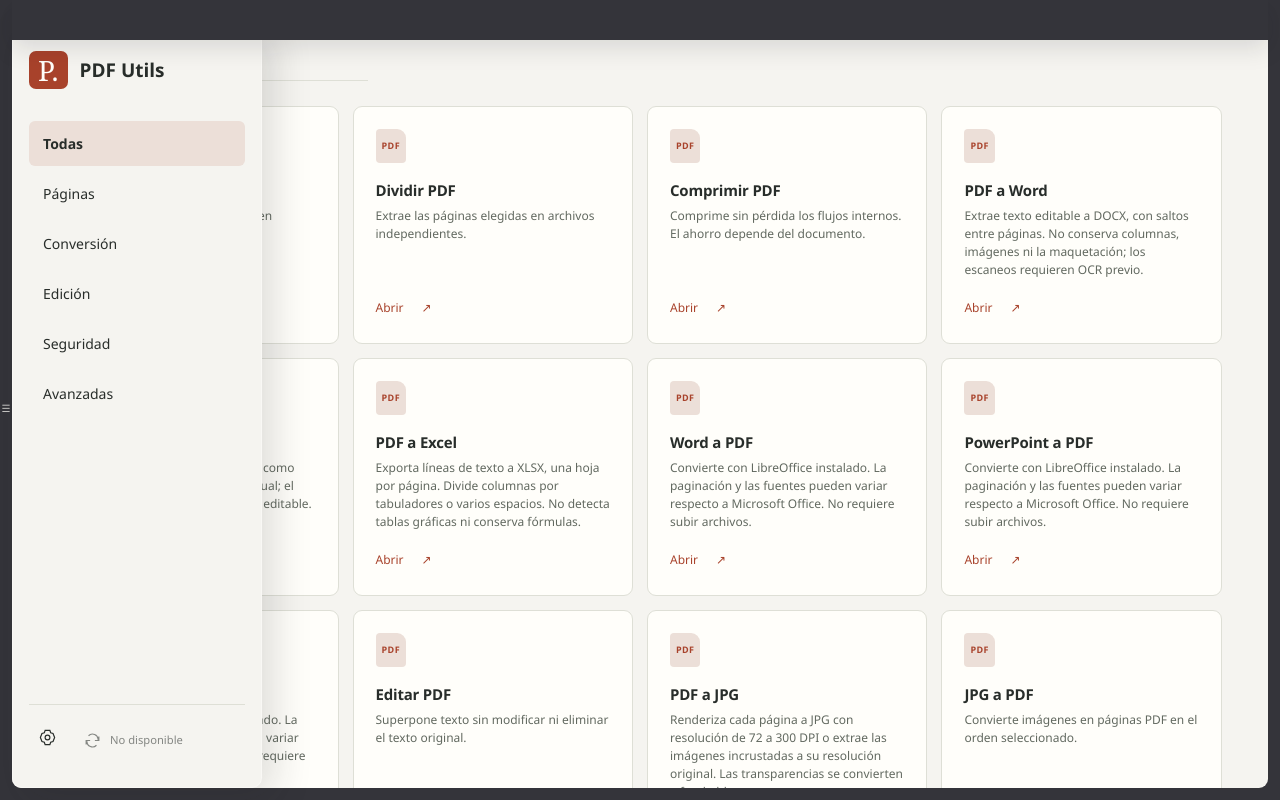
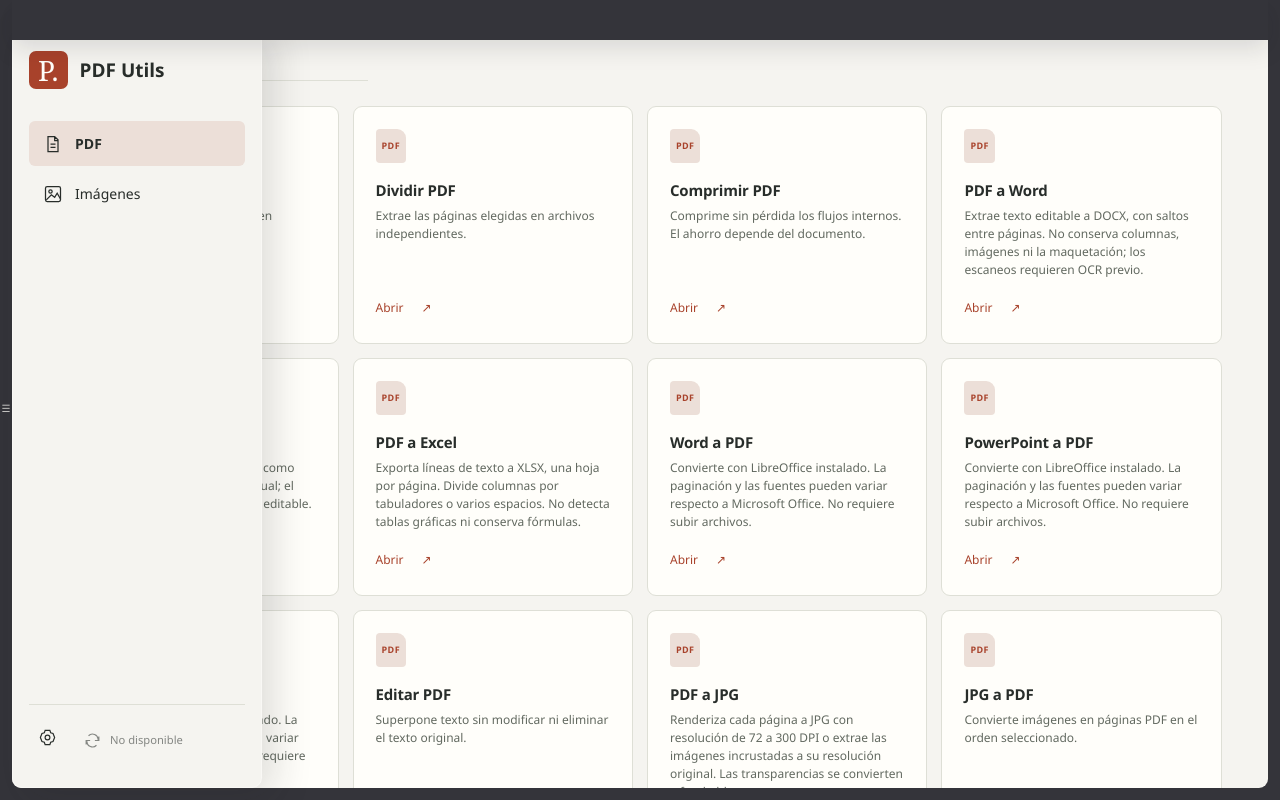
Before and after one commit to UlloaSP/pdf, a React (Vite) app: page / in a window 1280 px wide. Both pictures are taken after a click on the button "Mostrar navegación". Built offline with nearby package versions, Linux system fonts and the light colour scheme.

Commit message:
feat(navigation): separate PDF and image libraries

```diff
--- a/src/App.tsx
+++ b/src/App.tsx
@@ -9,7 +9,7 @@ import { getCurrentWindow } from "@tauri-apps/api/window";
 import "./settings.css";
 import { RevealPanel } from "./RevealPanel";
 import { WindowControls } from "./WindowControls";
-import { categories, tools, type Category } from "./tools";
+import { tools } from "./tools";
 import { features, type Feature } from "./features";
 import { Workspace } from "./Workspace";
 
@@ -53,13 +53,14 @@ const plannedCatalog = tools.map((tool, index) => {
     ...tool,
     description: feature?.description ?? tool.description,
     feature,
+    workspace: feature?.workspace ?? "pdf",
   };
 });
 const catalog = [
   ...plannedCatalog,
   ...features
     .filter((feature) => !ids.includes(feature.id))
-    .map((feature) => ({ ...feature, feature })),
+    .map((feature) => ({ ...feature, feature, workspace: feature.workspace ?? "pdf" })),
 ];
 
 export function App() {
@@ -96,7 +97,6 @@ export function App() {
         setShowSettings(false);
         setSelected(null);
         if (binding === settings.shortcuts.catalog) {
-          setCategory("Todas");
           setQuery("");
         }
         if (binding === settings.shortcuts.search)
@@ -117,7 +117,7 @@ export function App() {
       .onCloseRequested((event) => {
         if (!allowClose && closeState.current.busy && closeState.current.confirm) {
           event.preventDefault();
-          if (window.confirm("Hay un PDF en proceso. ¿Cancelar y cerrar la aplicación?")) {
+          if (window.confirm("Hay un archivo en proceso. ¿Cancelar y cerrar la aplicación?")) {
             allowClose = true;
             void getCurrentWindow()
               .close()
@@ -136,12 +136,13 @@ export function App() {
       unlisten?.();
     };
   }, []);
-  const [category, setCategory] = useState<Category>("Todas");
+  const [workspace, setWorkspace] = useState<"pdf" | "images">("pdf");
+  const workspaceLabel = workspace === "pdf" ? "PDF" : "Imágenes";
   const [query, setQuery] = useState("");
   const main = useRef<HTMLElement>(null);
   useEffect(() => {
     main.current?.scrollTo(0, 0);
-  }, [selected, category, showSettings]);
+  }, [selected, workspace, showSettings]);
   const normalize = (text: string) =>
     text
       .normalize("NFD")
@@ -149,7 +150,7 @@ export function App() {
       .toLocaleLowerCase("es");
   const visible = catalog.filter(
     (tool) =>
-      (category === "Todas" || tool.category === category) &&
+      tool.workspace === workspace &&
       normalize(`${tool.name} ${tool.description}`).includes(normalize(query.trim())),
   );
 
@@ -169,19 +170,36 @@ export function App() {
             </span>{" "}
             PDF Utils
           </div>
-          <nav aria-label="Categorías de herramientas">
-            {categories.map((item) => (
+          <nav aria-label="Bibliotecas de herramientas">
+            {(
+              [
+                { id: "pdf", label: "PDF" },
+                { id: "images", label: "Imágenes" },
+              ] as const
+            ).map((item) => (
               <button
-                key={item}
+                key={item.id}
                 disabled={busy || updater.installing}
-                aria-pressed={category === item}
+                aria-pressed={workspace === item.id}
                 onClick={() => {
                   setShowSettings(false);
-                  setCategory(item);
+                  setWorkspace(item.id);
+                  setQuery("");
                   setSelected(null);
                 }}
               >
-                {item}
+                <svg viewBox="0 0 24 24" aria-hidden="true">
+                  {item.id === "pdf" ? (
+                    <path d="M6 3h8l4 4v14H6Z M14 3v5h4 M9 12h6 M9 16h6" />
+                  ) : (
+                    <>
+                      <rect x="3" y="3" width="18" height="18" rx="2" />
+                      <circle cx="9" cy="9" r="2" />
+                      <path d="m4 19 6-6 4 3 3-5 4 7" />
+                    </>
+                  )}
+                </svg>
+                {item.label}
               </button>
             ))}
           </nav>
@@ -245,7 +263,7 @@ export function App() {
           ) : (
             <>
               <div className="catalog-heading">
-                <h1 className="sr-only">Herramientas PDF</h1>
+                <h1 className="sr-only">Herramientas de {workspaceLabel}</h1>
                 <label className="search">
                   <span className="sr-only">Buscar herramienta</span>
                   <svg aria-hidden="true" viewBox="0 0 24 24">
@@ -255,21 +273,11 @@ export function App() {
                   <input
                     ref={search}
                     type="search"
-                    placeholder="Buscar herramienta…"
+                    placeholder={`Buscar en ${workspaceLabel}…`}
                     value={query}
                     onChange={(event) => setQuery(event.target.value)}
                   />
                 </label>
-                {category !== "Todas" && (
-                  <button
-                    className="category-filter"
-                    onClick={() => setCategory("Todas")}
-                    aria-label={`Quitar filtro ${category}`}
-                  >
-                    {category}
-                    <span aria-hidden="true">×</span>
-                  </button>
-                )}
               </div>
               <p className="sr-only" role="status">
                 {visible.length} herramientas
@@ -278,7 +286,7 @@ export function App() {
                 {visible.map((tool) => (
                   <article className="tool-card" key={tool.name}>
                     <span className="file-icon" aria-hidden="true">
-                      PDF
+                      {workspace === "pdf" ? "PDF" : "IMG"}
                     </span>
                     <h2>{tool.name}</h2>
                     <p>{tool.description}</p>
@@ -293,7 +301,7 @@ export function App() {
               </section>
               {visible.length === 0 && (
                 <p className="empty">
-                  No hay herramientas con ese nombre. Prueba otra búsqueda o categoría.
+                  No hay herramientas con ese nombre. Prueba otra búsqueda o sección.
                 </p>
               )}
             </>
--- a/src/Settings.tsx
+++ b/src/Settings.tsx
@@ -480,7 +480,7 @@ export function Settings({
                   [
                     ["search", "Buscar utilidades", "Ir al buscador del catálogo."],
                     ["settings", "Abrir ajustes", "Volver a esta pantalla."],
-                    ["catalog", "Abrir catálogo", "Ver todas las utilidades."],
+                    ["catalog", "Abrir catálogo", "Ver todas las utilidades de esta sección."],
                   ] as const
                 ).map(([name, title, detail]) => (
                   <Row key={name} title={title} detail={detail}>
--- a/src/features.ts
+++ b/src/features.ts
@@ -10,6 +10,7 @@ export interface Feature {
   name: string;
   description: string;
   category: string;
+  workspace?: "pdf" | "images";
   extensions: string[];
   multiple: boolean;
   fields: Field[];
@@ -19,6 +20,4 @@ const modules = import.meta.glob<Feature>("./features/*.json", {
   eager: true,
   import: "default",
 });
-export const features = Object.values(modules).sort((a, b) =>
-  a.name.localeCompare(b.name, "es"),
-);
+export const features = Object.values(modules).sort((a, b) => a.name.localeCompare(b.name, "es"));
--- a/src/styles.css
+++ b/src/styles.css
@@ -582,3 +582,17 @@ input:focus-visible {
 [hidden] {
   display: none !important;
 }
+
+.sidebar nav button {
+  display: flex;
+  align-items: center;
+  gap: 12px;
+}
+.sidebar nav button svg {
+  width: 20px;
+  height: 20px;
+  fill: none;
+  stroke: currentColor;
+  stroke-width: 1.5;
+  flex-shrink: 0;
+}
--- a/src/useUpdater.ts
+++ b/src/useUpdater.ts
@@ -36,7 +36,7 @@ export function useUpdater({ enabled, intervalHours, busy }: UpdaterOptions) {
     ...snapshot,
     canAct: snapshot.canAct && !blocked,
     detail: blocked
-      ? "Termina el procesamiento del PDF antes de reiniciar e instalar."
+      ? "Termina el procesamiento del archivo antes de reiniciar e instalar."
       : snapshot.detail,
     action: controller.action,
   };
```
Also changed, not shown: 1 other file (tests, documents, lock files or other folders).
